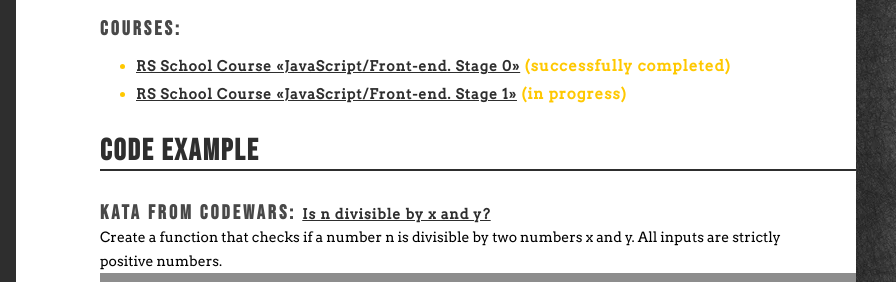
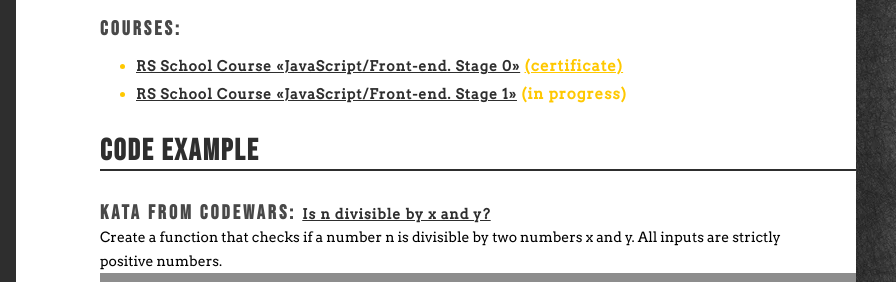
Before and after one commit to Sauliak/rsschool-cv, a plain HTML site: page index.html in a window 1280 px wide. Shown: the part 818-1100 px from the top of the page, 384-1280 px from the left. Drawn offline with Linux system fonts and the light colour scheme.

Commit message:
feat: certificate

```diff
--- a/index.html
+++ b/index.html
@@ -120,7 +120,7 @@
                 </ul>
                 <h4 class="title">Courses:</h4>
                 <ul>
-                    <li class="courses"><a href="https://github.com/rolling-scopes-school/tasks/tree/master/stage0" class="link-name">RS School Course «JavaScript/Front-end. Stage 0»</a> (successfully completed)</li>
+                    <li class="courses"><a href="https://github.com/rolling-scopes-school/tasks/tree/master/stage0" class="link-name">RS School Course «JavaScript/Front-end. Stage 0»</a> <a href="https://app.rs.school/certificate/opoj0l06" class="courses certificate">(certificate)</a></li>
                     <li class="courses"><a href="https://github.com/rolling-scopes-school/tasks/tree/master/stage1" class="link-name">RS School Course «JavaScript/Front-end. Stage 1»</a> (in progress)</li>
                 </ul>
             </section>
--- a/style.css
+++ b/style.css
@@ -216,6 +216,10 @@ html {
     font-size: 15px;
     font-weight: 700;
     letter-spacing: 1px;
+}
+
+.certificate {
+    margin: 0;
 }
 
 .university-name,
```
